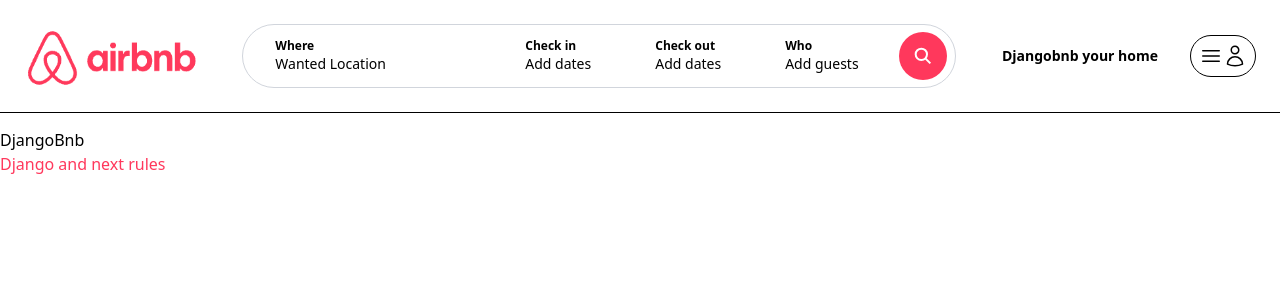
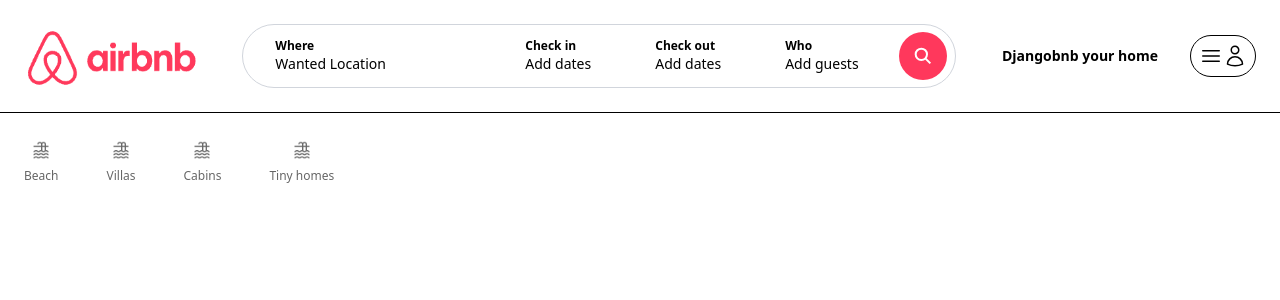
Before and after one commit to Cris-John-AFK/DjangoAirBnbClone, a Next.js app: page / in a window 1280 px wide. Shown: the top 300 px of the page. Built offline with nearby package versions, Linux system fonts and the light colour scheme.

Commit message:
Categories on the front page (static)- Cris John Canales

```diff
--- /dev/null
+++ b/app/components/Categories.tsx
@@ -0,0 +1,48 @@
+import Image from "next/image";
+
+const Categories = () => {
+    return (
+        <div className="max-w-[1500px] mx-auto px-6">
+            <div className="pt-3 cursor-pointer pb-6 flex items-center space-x-12">
+                <div className="pb-4 flex flex-col items-center space-y-2 border-b-2 border-white opacity-60 hover:border-gray-200 hover:opacity-100">
+                    <Image
+                        src="/icn_category_beach.jpeg"
+                        alt="Category - Beach"
+                        width={20}
+                        height={20}
+                    />
+                    <span className="text-xs">Beach</span>
+                </div>
+                <div className="pb-4 flex flex-col items-center space-y-2 border-b-2 border-white opacity-60 hover:border-gray-200 hover:opacity-100">
+                    <Image
+                        src="/icn_category_beach.jpeg"
+                        alt="Category - Beach"
+                        width={20}
+                        height={20}
+                    />
+                    <span className="text-xs">Villas</span>
+                </div>
+                <div className="pb-4 flex flex-col items-center space-y-2 border-b-2 border-white opacity-60 hover:border-gray-200 hover:opacity-100">
+                    <Image
+                        src="/icn_category_beach.jpeg"
+                        alt="Category - Beach"
+                        width={20}
+                        height={20}
+                    />
+                    <span className="text-xs">Cabins</span>
+                </div>
+                <div className="pb-4 flex flex-col items-center space-y-2 border-b-2 border-white opacity-60 hover:border-gray-200 hover:opacity-100">
+                    <Image
+                        src="/icn_category_beach.jpeg"
+                        alt="Category - Beach"
+                        width={20}
+                        height={20}
+                    />
+                    <span className="text-xs">Tiny homes</span>
+                </div>
+            </div>
+        </div>
+    )
+}
+
+export default Categories;
--- a/app/page.tsx
+++ b/app/page.tsx
@@ -1,11 +1,9 @@
 import Image from "next/image";
-
+import Categories from "./components/Categories";
 export default function Home() {
   return (
       <main className="">
-        DjangoBnb
-
-        <h2 className="text-airbnb">Django and next rules</h2>
+        <Categories />
       </main>
   );
 }
```
Also changed, not shown: public/icn_category_beach.jpeg (added).
